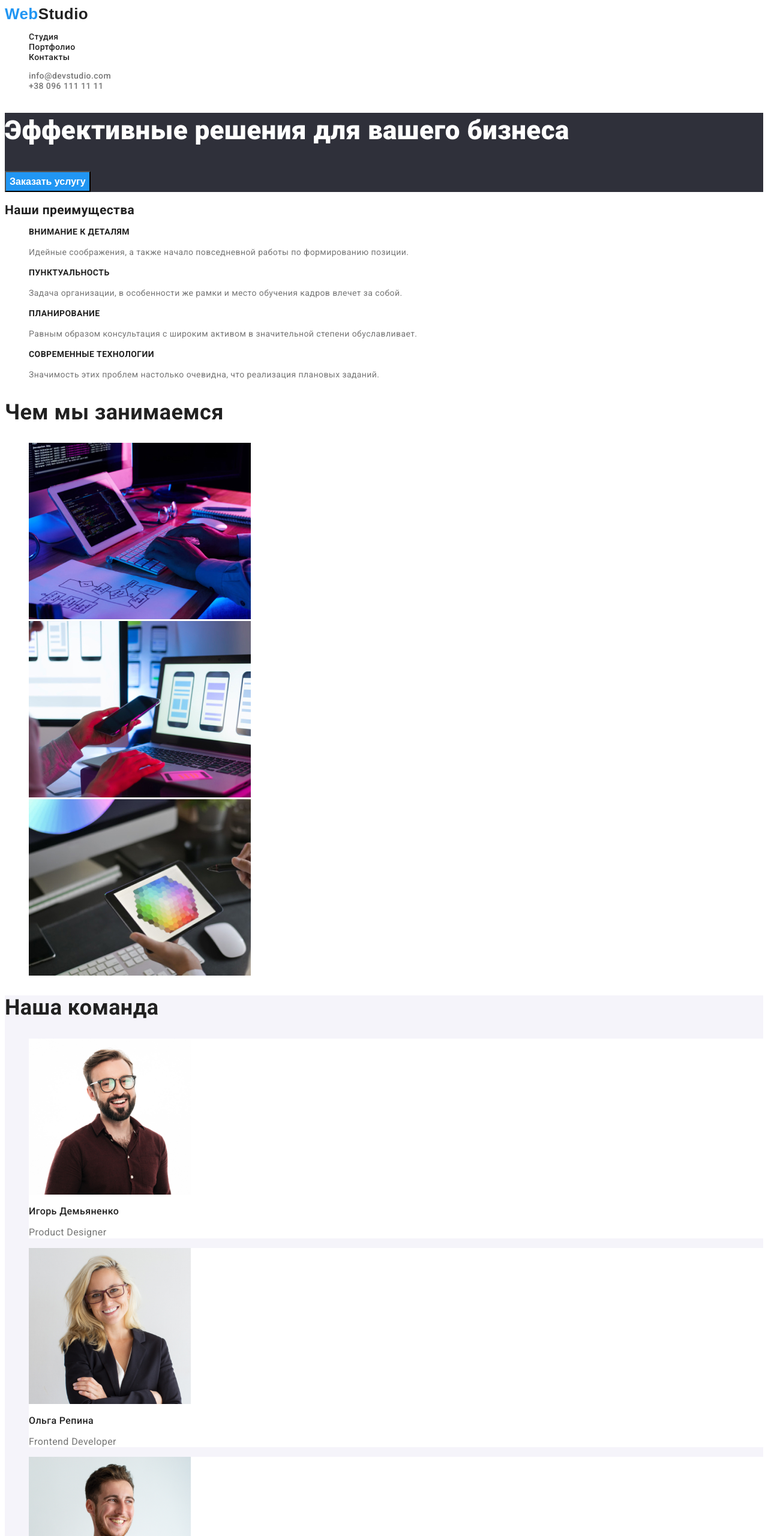
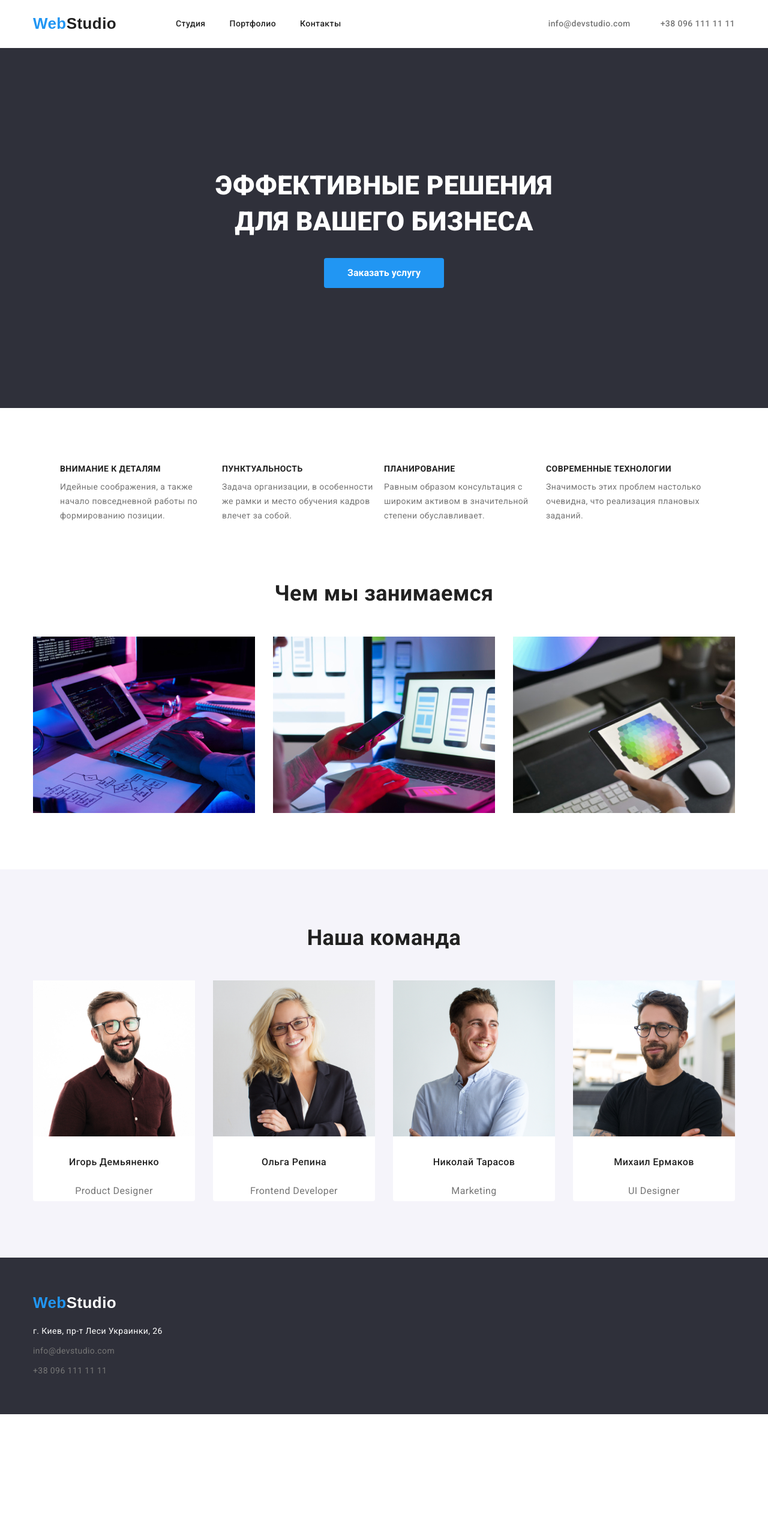
Before and after one commit to BanduraDanik1/goit-markup-hw-08, a plain HTML site: page index.html in a window 1280 px wide. Shown: the top 2560 px of the page at 60% size. After the commit the page ends 2357 px from the top, so only its background shows below. Drawn offline with nearby package versions, Linux system fonts and the light colour scheme.

Commit message:
Позиционирование

```diff
--- a/css/styles.css
+++ b/css/styles.css
@@ -13,28 +13,55 @@
   --hover: rgba(33, 150, 243, 1);
 }
 
+p,
+h1,
+h2,
+h3,
+h4,
+h5,
+h6 {
+  margin-top: 0;
+  margin-bottom: 0;
+}
+
 ul {
   list-style: none;
+  margin-top: 0;
+  margin-bottom: 0;
+  padding: 0;
 }
+
 a {
   text-decoration: none;
 }
+
 body {
+  margin: 0px 0px;
   font-family: Roboto, sans-serif;
   font-size: 14px;
   letter-spacing: 0.03em;
   background-color: rgba(255, 255, 255, 1);
   color: rgba(117, 117, 117, 1);
 }
+
 address {
   font-style: normal;
 }
-.btn {
-  cursor: pointer;
+
+/*Контейнер*/
+.container {
+  margin-left: auto;
+  margin-right: auto;
+  width: 1170px;
 }
 
 /* Логотип */
 .logo {
+  display: inline-block;
+  margin-right: 93px;
+  box-sizing: border-box;
+  width: 145px;
+  height: 31px;
   font-family: Raleway, sans-serif;
   font-weight: 700;
   font-size: 26px;
@@ -45,8 +72,22 @@ address {
   color: var(--logo);
 }
 
-/* Навигация */
+.header-nav {
+  display: flex;
+  align-items: center;
+}
+
+.site-nav {
+  display: flex;
+}
+
+.list-nav:not(:last-child) {
+  margin-right: 40px;
+}
+
 .link-nav {
+  display: block;
+  padding: 32px 0;
   font-weight: 500;
   font-size: 14px;
   line-height: 1.14;
@@ -58,7 +99,18 @@ address {
 }
 
 /* Контакты */
+.auth-nav {
+  display: flex;
+  margin-left: auto;
+}
+
+.list-auth:not(:last-child) {
+  margin-right: 50px;
+}
+
 .link-auth {
+  display: block;
+  padding: 32px 0;
   font-weight: 500;
   font-size: 14px;
   line-height: 1.14;
@@ -71,29 +123,64 @@ address {
 
 /* Шапка */
 .hero {
+  padding-top: 200px;
+  padding-bottom: 200px;
+  text-align: center;
   background-color: rgba(47, 48, 58, 1);
 }
 .hero-text {
+  box-sizing: border-box;
+  width: 696px;
+  height: 120px;
+  margin-left: auto;
+  margin-right: auto;
+  margin-bottom: 30px;
+  text-transform: uppercase;
   font-weight: 900;
   font-size: 44px;
   line-height: 1.36;
   color: rgba(255, 255, 255, 1);
 }
+
 .btn {
-  background-color: rgba(33, 150, 243, 1);
-}
-.btn {
+  display: inline-block;
+  border-radius: 4px;
+  padding: 10px 32px;
+  border: 0;
+  min-width: 200px;
+  height: 50px;
   font-weight: bold;
   font-size: 16px;
   line-height: 1.87;
   color: rgba(255, 255, 255, 1);
+  background-color: rgba(33, 150, 243, 1);
+  cursor: pointer;
 }
 
 /* Особенности */
+
+.after-hero {
+  margin: 0 auto;
+  padding-top: 94px;
+  padding-bottom: 94px;
+}
+
+.header-nav:not(:last-child) {
+  margin-right: 30px;
+}
+
+.hero-nav {
+  display: flex;
+  justify-content: center;
+}
+
 .zero-text {
+  display: none;
   color: var(--title-text);
 }
 .after-title {
+  margin-bottom: 10px;
+  align-items: center;
   font-weight: 700;
   font-size: 14px;
   line-height: 1.14;
@@ -101,32 +188,80 @@ address {
   color: var(--title-text);
 }
 .after-text {
+  width: 270px;
+  height: 75px;
   font-size: 14px;
   line-height: 1.71;
 }
 
 /* Чем мы занимаемся */
+
+.work {
+  padding-bottom: 94px;
+}
+
+.work-img {
+  display: flex;
+}
+
 .work-text {
+  text-align: center;
+  margin-bottom: 50px;
   font-weight: 700;
   font-size: 36px;
   line-height: 1.16;
   color: var(--title-text);
 }
 
+.work-list:not(:last-child) {
+  margin-right: 30px;
+}
+
+.work-list {
+  width: 370px;
+  height: 294px;
+}
+
 /* Наша команда */
 .team {
+  padding-top: 94px;
+  padding-bottom: 94px;
   background-color: rgba(245, 244, 250, 1);
 }
+
+.team-list {
+  display: flex;
+}
+
 .team-subject {
+  margin-bottom: 50px;
+  text-align: center;
   font-weight: 700;
   font-size: 36px;
   line-height: 1.16;
   color: var(--title-text);
 }
+.img-worker {
+  margin-bottom: 30px;
+}
+
+.team-itam:not(:last-child) {
+  margin-right: 30px;
+}
+
 .team-itam {
+  box-sizing: border-box;
+  margin: 0;
+  border-radius: 0px 0px 4px 4px;
+  width: 270px;
+  height: 368px;
   background-color: rgba(255, 255, 255, 1);
+  text-align: center;
 }
+
 .worker {
+  box-sizing: border-box;
+  margin-bottom: 30px;
   font-weight: 500;
   font-size: 16px;
   line-height: 1.18;
@@ -138,39 +273,88 @@ address {
 }
 
 /* Подвал */
+.studio {
+  color: rgba(255, 255, 255, 1);
+}
+
 .footer {
+  padding-top: 60px;
+  padding-bottom: 60px;
   background-color: rgba(47, 48, 58, 1);
 }
+
+.logo-footer {
+  display: inline-block;
+  box-sizing: border-box;
+  width: 145px;
+  height: 31px;
+  font-family: Raleway, sans-serif;
+  font-weight: 700;
+  font-size: 26px;
+  line-height: 1.19;
+}
+
 .footer-nav {
+  display: inline-block;
+  width: 231px;
+  margin-top: 20px;
   font-size: 14px;
   line-height: 1.71;
   color: rgba(255, 255, 255, 1);
 }
-.footer-auth {
-  color: rgba(255, 255, 255, 1);
-}
-.footer-auth:hover,
-.footer-auth:focus {
-  color: var(--hover);
-}
-.studio {
+.footer-text {
+  display: inline-block;
+  box-sizing: border-box;
+  margin-bottom: 9px;
   color: rgba(255, 255, 255, 1);
 }
 
+.footer-text:hover,
+.footer-text:focus {
+  color: var(--hover);
+}
+
+.footer-mail {
+  display: inline-block;
+  margin-bottom: 9px;
+  color: var(--text);
+}
+
+.footer-tel {
+  color: var(--text);
+}
+
 /* Потфолио */
+
+.portfolio {
+  padding-top: 94px;
+  padding-bottom: 94px;
+}
+
 .portfolio-text {
   color: var(--title-text);
 }
 
 /* Портфолио фильтры */
+
+.btn-list:not(:last-child) {
+  margin-right: 8px;
+}
+
 .portfolio-btn {
-  background-color: rgba(245, 244, 250, 1);
-}
-.portfolio-btn {
+  display: inline-block;
+  box-sizing: border-box;
+  min-width: 73px;
+  height: 38px;
+  margin-bottom: 50px;
+  margin-left: 0px;
+  margin-right: 0px;
+  padding: 6px 22px;
   font-weight: 500;
   font-size: 16px;
   line-height: 1.62;
   color: var(--title-text);
+  background-color: rgba(245, 244, 250, 1);
 }
 .portfolio-btn:hover,
 .portfolio-btn:focus {
@@ -183,7 +367,33 @@ address {
 
 /*Проекты*/
 
+.portfolio-text {
+  display: none;
+}
+
+.main-list {
+  display: flex;
+  justify-content: center;
+}
+
+/*.project {
+  display: flex;
+}*/
+
+.project-itam {
+  box-sizing: border-box;
+  margin-bottom: 30px;
+}
+
+.img-portfolio {
+  box-sizing: border-box;
+  width: 370px;
+  height: 294px;
+  margin-bottom: 20px;
+}
+
 .project-title {
+  margin-bottom: 4px;
   font-weight: 700;
   font-size: 18px;
   line-height: 2;
--- a/index.html
+++ b/index.html
@@ -5,38 +5,46 @@
     <meta http-equiv="X-UA-Compatible" content="IE=edge">
     <meta name="viewport" content="width=device-width, initial-scale=1.0">
     <title>Document</title>
+    <link rel="stylesheet" href="https://cdnjs.cloudflare.com/ajax/libs/modern-normalize/1.0.0/modern-normalize.min.css" />
     <link href="https://fonts.googleapis.com/css2?family=Roboto:wght@400;500;700;900&display=swap" rel="stylesheet">
     <link rel="stylesheet" href="./css/styles.css" />
 
 </head>
 <body>
     <!--Верхняя линия-->
-    <header>
-        <nav>
+
+    <header class="header">
+        <div class="container header-nav">
+            <nav class="header-nav">
                 <a href="./index.html" class="logo"> <span class="web">Web</span>Studio</a>
                 <ul class="site-nav">
-            <li><a class="link-nav" href="./index.html">Студия</a></li>
-            <li><a class="link-nav" href="./portfolio.html">Портфолио</a></li>
-            <li><a class="link-nav" href="/">Контакты</a></li>
+                    <li class="list-nav"><a class="link-nav" href="./index.html">Студия</a></li>
+                    <li class="list-nav"><a class="link-nav" href="./portfolio.html">Портфолио</a></li>
+                    <li class="list-nav"><a class="link-nav" href="/">Контакты</a></li>
                 </ul>
             </nav>
             <ul class="auth-nav">
-            <li><a class="link-auth" href="mailto:info@devstudio.com">info@devstudio.com</a></li>
-            <li><a class="link-auth" href="tel:+38 096 111 11 11">+38 096 111 11 11</a></li>
+                <li class="list-auth"><a class="link-auth" href="mailto:info@devstudio.com">info@devstudio.com</a></li>
+                <li class="list-auth"><a class="link-auth" href="tel:+38 096 111 11 11">+38 096 111 11 11</a></li>
             </ul>
+        </div>
     </header>
+
 
     <main>
     <!--Шапка-->
         <section class="hero">
-            <h1 class="hero-text">Эффективные решения для вашего бизнеса</h1>
+            <div class="container">
+                <h1 class="hero-text">Эффективные решения <br>для вашего бизнеса</h1>
                 <button type="button" class="btn">Заказать услугу </button>
+            </div>
         </section>
 
     <!--Особенности-->
     <section class="after-hero">
+        <div class="container">
         <h2 class="zero-text">Наши преимущества</h2>
-        <ul>
+        <ul class="hero-nav">
             <li>
                 <h3 class="after-title">Внимание к деталям</h3>
                 <p class="after-text">Идейные соображения, а также начало повседневной работы по формированию позиции.</p>
@@ -54,63 +62,71 @@
                 <p class="after-text">Значимость этих проблем настолько очевидна, что реализация плановых заданий.</p>
             </li>
         </ul>
+        </div>
     </section>
 
     <!--Чем мы занимаемся-->
     <section class="work">
+        <div class="container">
         <h2 class="work-text">Чем мы занимаемся</h2>
-        <ul>
-            <li>
+        <ul class="work-img">
+            <li class="work-list">
                 <img src="./images/Чем мы занимаемся/img-3.jpg" alt="Руки на клавиатуре" width="370">
             </li>
-            <li>
+            <li class="work-list">
                 <img src="./images/Чем мы занимаемся/img-2.jpg" alt="Левая рука держит телефон" width="370">
             </li>
-            <li>
+            <li class="work-list">
                 <img src="./images/Чем мы занимаемся/img.jpg" alt="Планшет в руках" width="370">
             </li>
         </ul>
+        </div>
     </section>
+    </div>
 
     <!--Наша команда-->
     <section class="team">
+        <div class="container">
         <h2 class="team-subject">Наша команда</h2>
-        <ul>
+        <ul class="team-list">
             <li class="team-itam">
-                <img src="./images/Наша команда/img.jpg" alt="Мужчина с бородой и в очках" width="270">
+                <img class="img-worker" src="./images/Наша команда/img.jpg" alt="Мужчина с бородой и в очках" width="270">
                 <h3 class="worker">Игорь Демьяненко</h3>
                 <p class="team-text"> Product Designer</p>
             </li>
             <li class="team-itam">
-                <img src="./images/Наша команда/img-2.jpg" alt="Девушка в очках в косюме" width="270">
+                <img class="img-worker" src="./images/Наша команда/img-2.jpg" alt="Девушка в очках в косюме" width="270">
                 <h3 class="worker">Ольга Репина</h3>
                 <p class="team-text">Frontend Developer</p>
             </li>
             <li class="team-itam">
-                <img src="./images/Наша команда/img-3.jpg" alt="Парень улыбаесть в светлой рубашке" width="270">
+                <img class="img-worker" src="./images/Наша команда/img-3.jpg" alt="Парень улыбаесть в светлой рубашке" width="270">
                 <h3 class="worker">Николай Тарасов</h3>
                 <p class="team-text">Marketing</p>
             </li>
             <li class="team-itam">
-                <img src="./images/Наша команда/img-4.jpg" alt="Парень в очках и черной футболке" width="270">
+                <img class="img-worker" src="./images/Наша команда/img-4.jpg" alt="Парень в очках и черной футболке" width="270">
                 <h3 class="worker">Михаил Ермаков</h3>
                 <p class="team-text">UI Designer</p>
             </li>
         </ul>
+        </div>
     </section>
     </main>
 
     <!--Подвал-->
     <footer class="footer">
-        <a href="/" class="logo"> <span class="web">Web</span><span class="studio">Studio</span></a>
+        <div class="container">
+        <a class="logo-footer" href="/"> <span class="web">Web</span><span class="studio">Studio</span></a>
         <ul class="site-nav">
         <address>
             <ul class="footer-nav">
                 <li><p class="footer-text">г. Киев, пр-т Леси Украинки, 26</p></li>
-                <li><a class="footer-auth" href="mailto:info@devstudio.com">info@devstudio.com</a></li>
-                <li><a class="footer-auth" href="tel:+38 096 111 11 11">+38 096 111 11 11</a></li>
+                <li><a class="footer-mail" href="mailto:info@devstudio.com">info@devstudio.com</a></li>
+                <li><a class="footer-tel" href="tel:+38 096 111 11 11">+38 096 111 11 11</a></li>
             </ul>
         </address>
+        </div>
     </footer>
 </body>
 </html>
```
Also changed, not shown: portfolio.html (+35 -26 lines). Lines whose indentation alone changed are shown as unchanged.
